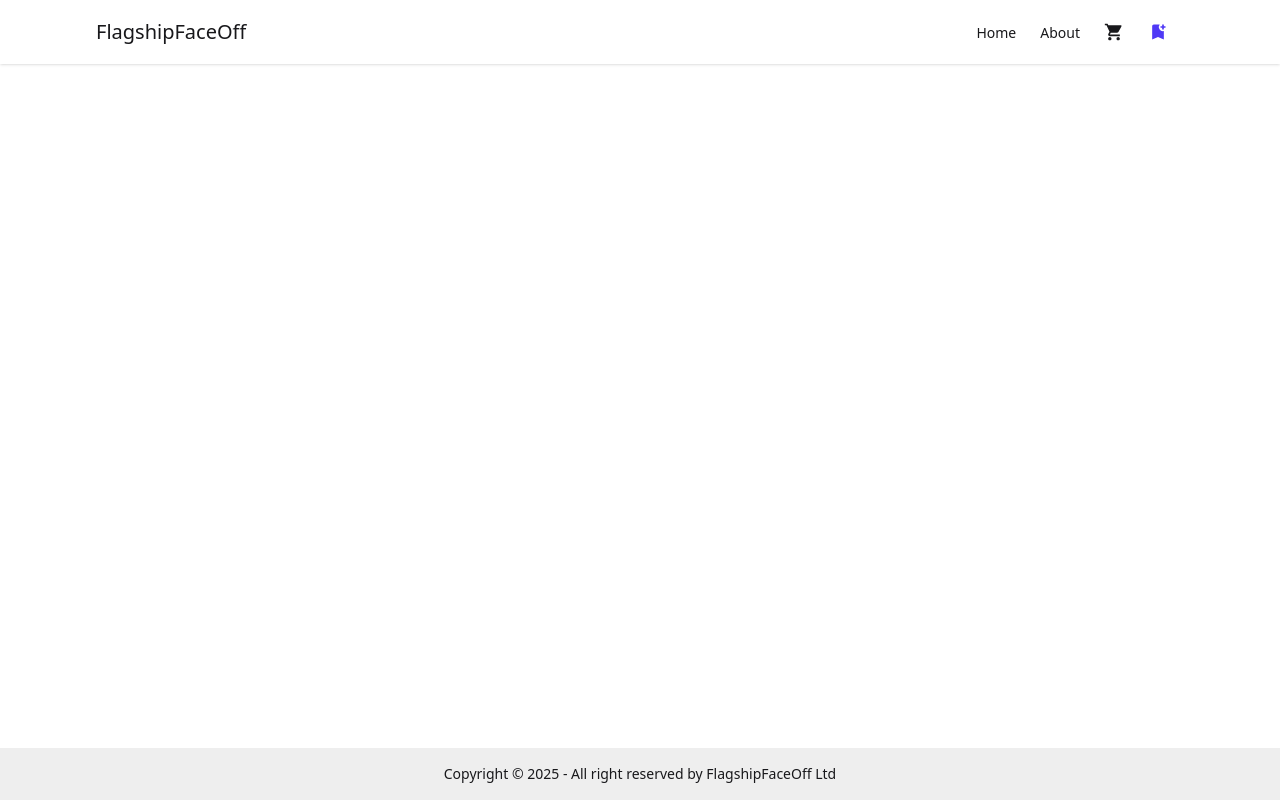
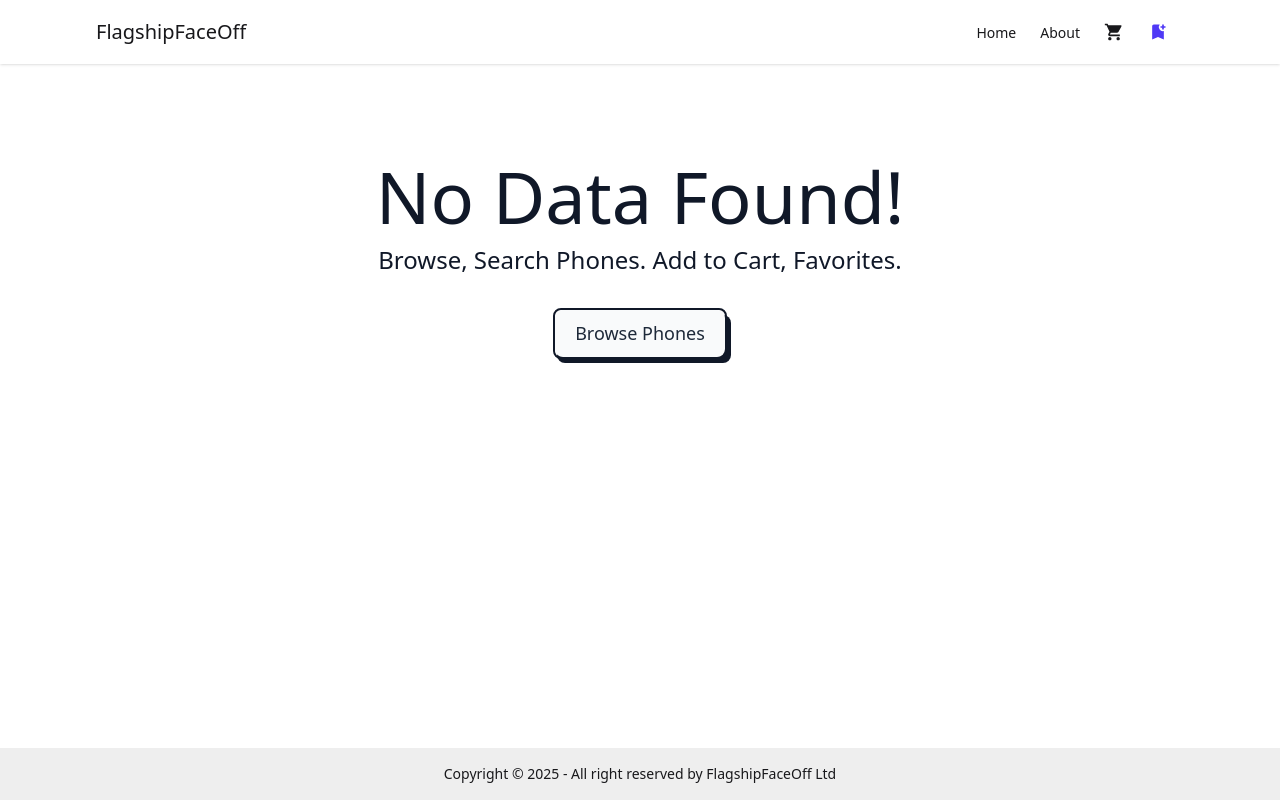
Before and after one commit to Foysal-Munsy/Flagship-Session, a React (Vite) app: page /favourite in a window 1280 px wide. Built offline with nearby package versions, Linux system fonts and the light colour scheme.

Commit message:
empty state

```diff
--- a/src/pages/Favourites.jsx
+++ b/src/pages/Favourites.jsx
@@ -1,6 +1,7 @@
 import React, { useEffect, useState } from "react";
 import { getFavorites, removeFavorite } from "../utils";
 import PhoneCard from "../components/PhoneCard";
+import EmptyState from "../ui/EmptyState";
 
 const Favourites = () => {
   const [displayPhones, setDisplayPhones] = useState([]);
@@ -13,6 +14,7 @@
     removeFavorite(id);
     setDisplayPhones(getFavorites());
   };
+  if (displayPhones.length === 0) return <EmptyState></EmptyState>;
   return (
     <div className="py-12">
       <div className="grid grid-cols-1 md:grid-cols-2 lg:grid-cols-3 gap-8 mb-8">
--- /dev/null
+++ b/src/ui/EmptyState.jsx
@@ -0,0 +1,19 @@
+import React from "react";
+import Button from "./Button";
+import { Link } from "react-router";
+
+const EmptyState = () => {
+  return (
+    <div className="py-24 text-center">
+      <h1 className="mb-3 text-7xl font-thin text-gray-900">No Data Found!</h1>
+      <p className="mb-8 text-xl  text-gray-900 md:text-2xl">
+        Browse, Search Phones. Add to Cart, Favorites.
+      </p>
+      <Link to="/">
+        <Button label="Browse Phones" />
+      </Link>
+    </div>
+  );
+};
+
+export default EmptyState;
```
